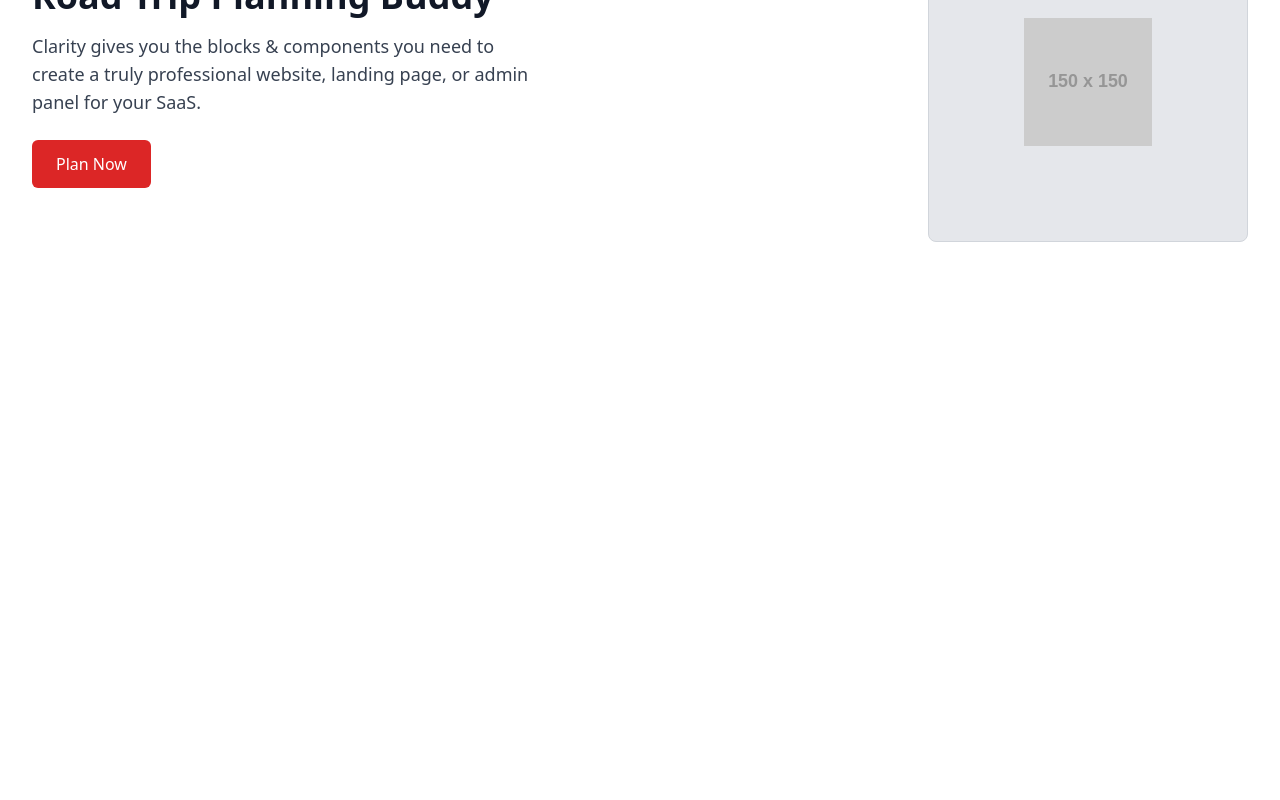
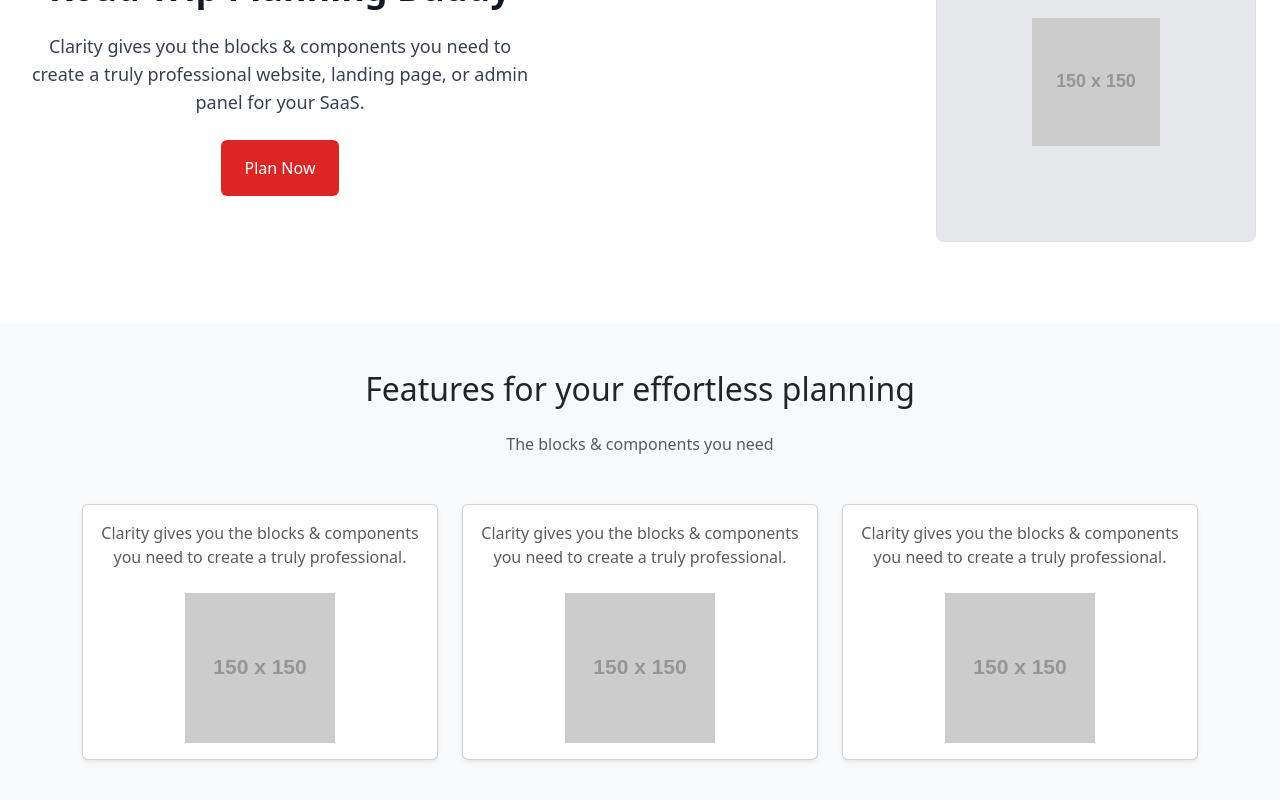
Before and after one commit to nathanbrz/TrailBlazeWebApp, a Next.js app in the folder front-end/: page / in a window 1280 px wide. Shown: the part 222-1022 px from the top of the page. Before the commit the page ends 800 px from the top, so only its background shows below. Built offline with nearby package versions, Linux system fonts and the light colour scheme.

Commit message:
Added FeatureSection to landing page

```diff
--- a/front-end/package.json
+++ b/front-end/package.json
@@ -10,8 +10,10 @@
   },
   "dependencies": {
     "autoprefixer": "^10.4.20",
+    "bootstrap": "^5.3.3",
     "next": "14.2.11",
     "react": "^18",
+    "react-bootstrap": "^2.10.4",
     "react-dom": "^18"
   },
   "devDependencies": {
--- /dev/null
+++ b/front-end/src/app/components/LandingPage/FeaturesSection.jsx
@@ -0,0 +1,54 @@
+import React from 'react';
+
+const FeaturesSection = () => {
+  // Data for the cards
+  const features = [
+    {
+      id: 1,
+      title: 'Clarity gives you the blocks & components you need to create a truly professional.',
+      imgSrc: 'https://via.placeholder.com/150',
+    },
+    {
+      id: 2,
+      title: 'Clarity gives you the blocks & components you need to create a truly professional.',
+      imgSrc: 'https://via.placeholder.com/150',
+    },
+    {
+      id: 3,
+      title: 'Clarity gives you the blocks & components you need to create a truly professional.',
+      imgSrc: 'https://via.placeholder.com/150',
+    },
+  ];
+
+  return (
+    <section className="py-5 bg-light">
+      <div className="container text-center">
+        <h2 className="mb-4">Features for your effortless planning</h2>
+        <p className="text-muted mb-5">The blocks & components you need</p>
+
+        <div className="row">
+          {features.map((feature) => (
+            <div key={feature.id} className="col-lg-4 col-md-6 mb-4">
+              <div className="card h-100 shadow-sm">
+                <div className="card-body">
+                  <p className="card-text text-muted mb-4">
+                    {feature.title}
+                  </p>
+                  <div className="d-flex justify-content-center rounded-lg">
+                    <img
+                      src={feature.imgSrc}
+                      alt="Placeholder"
+                      style={{ width: '150px', height: '150px' }}
+                    />
+                  </div>
+                </div>
+              </div>
+            </div>
+          ))}
+        </div>
+      </div>
+    </section>
+  );
+};
+
+export default FeaturesSection;
--- a/front-end/src/app/components/LandingPage/Navbar.jsx
+++ b/front-end/src/app/components/LandingPage/Navbar.jsx
@@ -9,8 +9,8 @@
             <span className="text-2xl font-bold text-red-600">TrailBlaze</span>
           </div>
           <div className="hidden md:flex space-x-8 items-center">
-            <a href="#features" className="text-gray-700 hover:text-gray-900">Features</a>
-            <a href="#about" className="text-gray-700 hover:text-gray-900">About Us</a>
+            <a href="#features" className="text-gray-700 hover:text-gray-900 text-decoration-none">Features</a>
+            <a href="#about" className="text-gray-700 hover:text-gray-900 text-decoration-none">About Us</a>
             <button className="bg-red-600 text-white px-4 py-2 rounded hover:bg-red-700">Plan Now</button>
           </div>
         </div>
--- a/front-end/src/app/page.jsx
+++ b/front-end/src/app/page.jsx
@@ -2,15 +2,17 @@
 import React from 'react'
 import Navbar from './components/LandingPage/Navbar'
 import HeroSections from './components/LandingPage/HeroSection'
+import FeaturesSection from './components/LandingPage/FeaturesSection';
 import '../styles/global_styles.css';
+import 'bootstrap/dist/css/bootstrap.min.css';
 
 export default function Hero() {
   return (
     <div>
       <Navbar />
       <HeroSections />
-      {/* <FeaturesSection />
-      <AboutUsSection /> */}
+      <FeaturesSection />
+      {/* <AboutUsSection /> */}
     </div>
   )
 }
```
Also changed, not shown: 1 other file (tests, documents, lock files or other folders).
